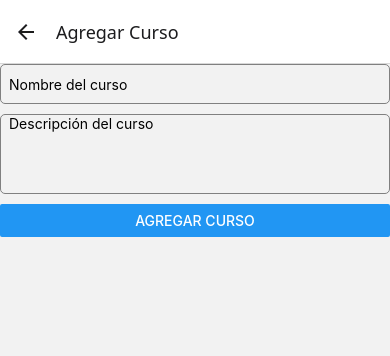
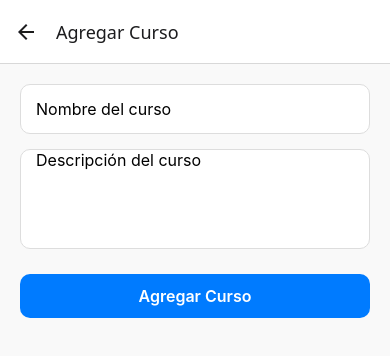
Before and after one commit to KevinCastillo839/ExpoAPP, a React Native app in the folder CourseAPP/: screen /AddCourse in a window 390 px wide. Shown: the top 356 px of the page. Built offline with nearby package versions, Linux system fonts and the light colour scheme; no server answers.

Commit message:
Add styles folder

```diff
--- a/CourseAPP/Components/AddCourse.js
+++ b/CourseAPP/Components/AddCourse.js
@@ -1,8 +1,9 @@
 import React, { useState } from 'react';
-import { TextInput, Button, Alert } from 'react-native';
+import { View, Text, TextInput, Alert, TouchableOpacity } from 'react-native';
 import axios from 'axios';
 import config from './ConfigIp';
 import { useNavigation } from '@react-navigation/native';
+import styles from './Styles/AddCourseStyles';
 
 const AddCourse = () => {
   const [newCourseName, setNewCourseName] = useState('');
@@ -29,43 +30,29 @@ const AddCourse = () => {
     }
   };
 
-  return (
-    <>
+   return (
+    <View style={styles.container}>
       <TextInput
-        style={{
-          height: 40,
-          borderColor: 'gray',
-          borderWidth: 1,
-          marginBottom: 10,
-          paddingLeft: 8,
-          borderRadius: 5,
-        }}
+        style={styles.input}
         placeholder="Nombre del curso"
         value={newCourseName}
         onChangeText={setNewCourseName}
       />
 
       <TextInput
-        style={{
-          height: 80,
-          borderColor: 'gray',
-          borderWidth: 1,
-          marginBottom: 10,
-          paddingLeft: 8,
-          borderRadius: 5,
-        }}
+        style={[styles.input, styles.textArea]}
         placeholder="Descripción del curso"
         value={newCourseDescription}
         onChangeText={setNewCourseDescription}
         multiline
       />
 
-      <Button
-        title="Agregar Curso"
-        onPress={addCourse}
-      />
-    </>
+      <TouchableOpacity style={styles.buttonContainer} onPress={addCourse}>
+        <Text style={styles.buttonText}>Agregar Curso</Text>
+      </TouchableOpacity>
+    </View>
   );
 };
 
+
 export default AddCourse;
--- a/CourseAPP/Components/Courses.js
+++ b/CourseAPP/Components/Courses.js
@@ -3,6 +3,7 @@ import { View, Text, ScrollView, RefreshControl, TouchableOpacity, StyleSheet }
 import axios from 'axios';
 import { useNavigation, useFocusEffect } from '@react-navigation/native';
 import config from './ConfigIp';
+import styles from './Styles/CoursesStyles';
 
 const Courses = () => {
   const [courses, setCourses] = useState([]);
@@ -50,7 +51,7 @@ const Courses = () => {
     }, [])
   );
 
-  return (
+ return (
     <View style={styles.container}>
       <ScrollView
         contentContainerStyle={styles.scrollContainer}
@@ -86,7 +87,6 @@ const Courses = () => {
         )}
       </ScrollView>
 
-      {/* Botón fijo */}
       <TouchableOpacity
         onPress={() => navigation.navigate('AddCourse')}
         style={styles.addButton}
@@ -97,66 +97,4 @@ const Courses = () => {
   );
 };
 
-const styles = StyleSheet.create({
-  container: {
-    flex: 1, // Muy importante para ocupar toda la pantalla
-  },
-  scrollContainer: {
-    padding: 10,
-    paddingBottom: 80, // Para que el último curso no quede tapado por el botón
-  },
-  title: {
-    fontSize: 24,
-    fontWeight: 'bold',
-    marginVertical: 10,
-    textAlign: 'center',
-  },
-  courseItem: {
-    marginBottom: 15,
-    padding: 15,
-    backgroundColor: '#f9f9f9',
-    borderRadius: 10,
-    shadowColor: '#000',
-    shadowOffset: { width: 0, height: 2 },
-    shadowOpacity: 0.1,
-    shadowRadius: 4,
-    elevation: 3,
-  },
-  courseName: {
-    fontSize: 18,
-    fontWeight: '600',
-  },
-  courseDescription: {
-    fontSize: 14,
-    marginVertical: 5,
-  },
-  buttonsContainer: {
-    flexDirection: 'row',
-    justifyContent: 'flex-end',
-  },
-  button: {
-    padding: 10,
-    borderRadius: 5,
-  },
-  buttonText: {
-    color: 'white',
-  },
- addButton: {
-  backgroundColor: 'green',
-  padding: 15,
-  borderRadius: 5,
-  margin: 10,
-  position: 'absolute',
-  bottom: 35, // Ahora el botón está 30 unidades más arriba
-  left: 10,
-  right: 10,
-},
-
-  addButtonText: {
-    color: 'white',
-    textAlign: 'center',
-    fontWeight: 'bold',
-  },
-});
-
 export default Courses;
--- /dev/null
+++ b/CourseAPP/Components/Styles/AddCourseStyles.js
@@ -0,0 +1,37 @@
+import { StyleSheet } from 'react-native';
+
+const styles = StyleSheet.create({
+  container: {
+    flex: 1,
+    backgroundColor: '#f9f9f9',
+    padding: 20,
+  },
+  input: {
+    height: 50,
+    borderColor: '#ddd',
+    borderWidth: 1,
+    borderRadius: 10,
+    paddingHorizontal: 15,
+    marginBottom: 15,
+    backgroundColor: '#fff',
+    fontSize: 16,
+  },
+  textArea: {
+    height: 100,
+    textAlignVertical: 'top', // Para que el texto comience desde arriba
+  },
+  buttonContainer: {
+    marginTop: 10,
+    backgroundColor: '#007bff',
+    borderRadius: 10,
+  },
+  buttonText: {
+    color: '#fff',
+    textAlign: 'center',
+    paddingVertical: 12,
+    fontSize: 16,
+    fontWeight: '600',
+  },
+});
+
+export default styles;
--- /dev/null
+++ b/CourseAPP/Components/Styles/CoursesStyles.js
@@ -0,0 +1,64 @@
+import { StyleSheet } from 'react-native';
+
+const styles = StyleSheet.create({
+  container: {
+    flex: 1,
+  },
+  scrollContainer: {
+    padding: 10,
+    paddingBottom: 80,
+  },
+  title: {
+    fontSize: 24,
+    fontWeight: 'bold',
+    marginVertical: 10,
+    textAlign: 'center',
+  },
+  courseItem: {
+    marginBottom: 15,
+    padding: 15,
+    backgroundColor: '#f9f9f9',
+    borderRadius: 10,
+    shadowColor: '#000',
+    shadowOffset: { width: 0, height: 2 },
+    shadowOpacity: 0.1,
+    shadowRadius: 4,
+    elevation: 3,
+  },
+  courseName: {
+    fontSize: 18,
+    fontWeight: '600',
+  },
+  courseDescription: {
+    fontSize: 14,
+    marginVertical: 5,
+  },
+  buttonsContainer: {
+    flexDirection: 'row',
+    justifyContent: 'flex-end',
+  },
+  button: {
+    padding: 10,
+    borderRadius: 5,
+  },
+  buttonText: {
+    color: 'white',
+  },
+  addButton: {
+    backgroundColor: 'green',
+    padding: 15,
+    borderRadius: 5,
+    margin: 10,
+    position: 'absolute',
+    bottom: 35,
+    left: 10,
+    right: 10,
+  },
+  addButtonText: {
+    color: 'white',
+    textAlign: 'center',
+    fontWeight: 'bold',
+  },
+});
+
+export default styles;
```
